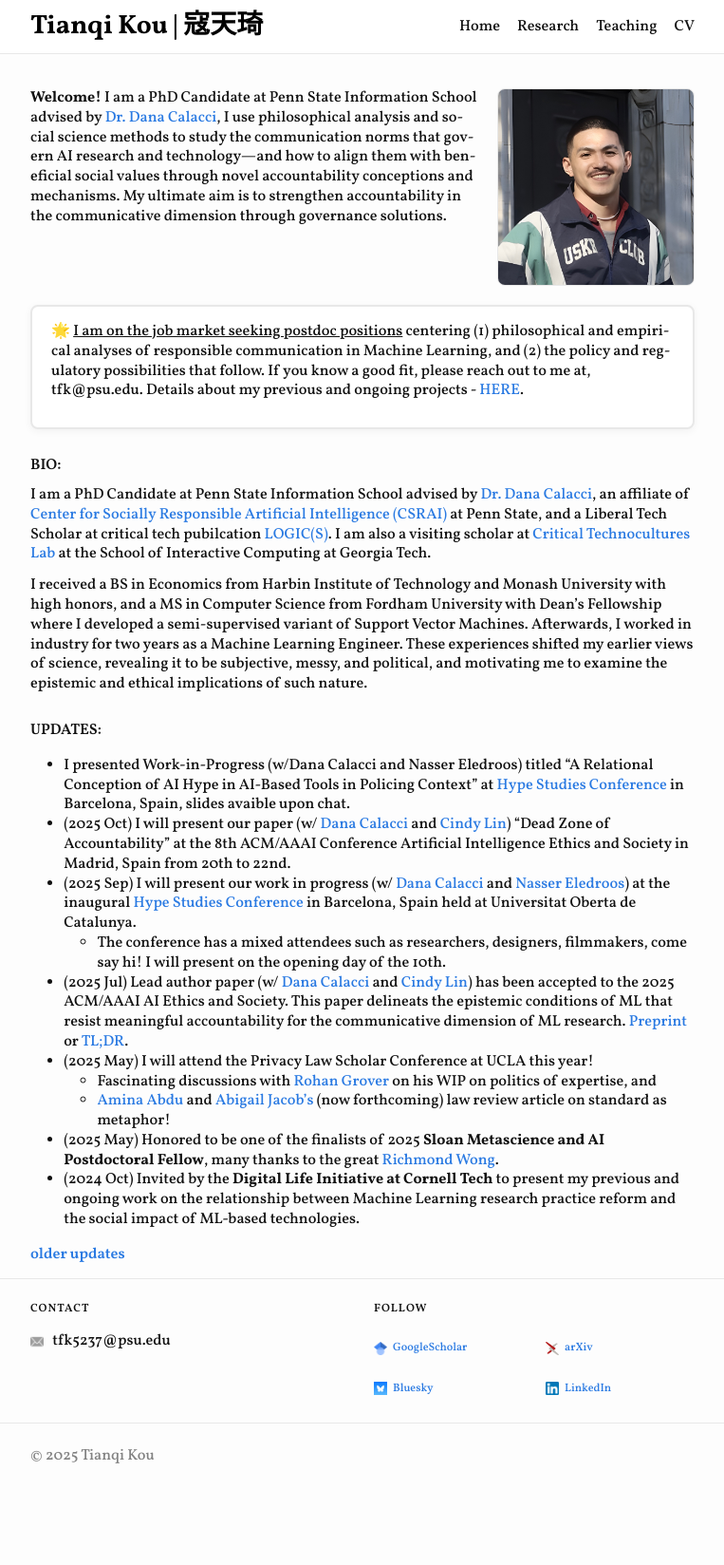
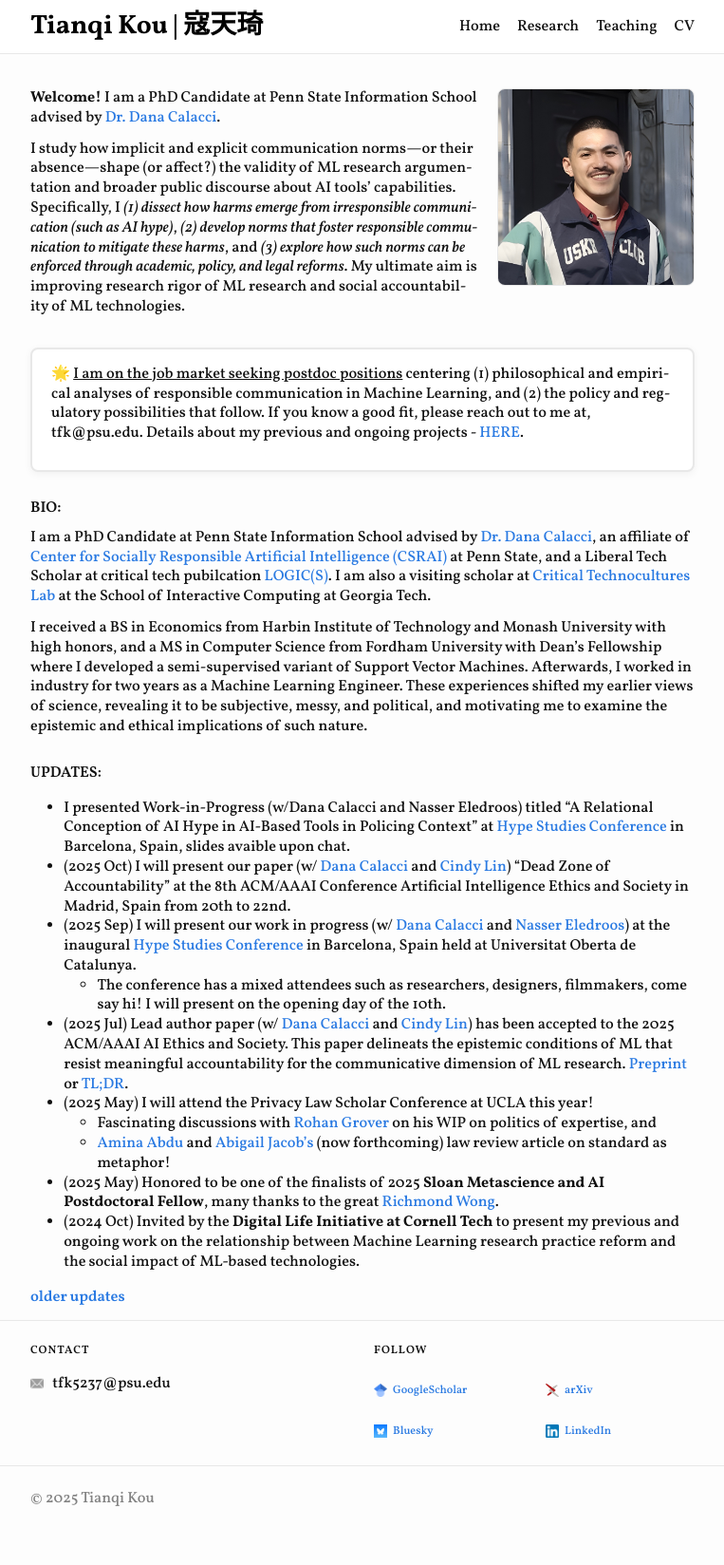
Before and after one commit to koutianqi/koutianqi.github.io, a Jekyll site: the page built from index.markdown, in a window 1280 px wide. Shown: the whole page at 95% size, without its empty margins (258-1021 px from the left). Built offline with Jekyll 4.4.1, drawn with Linux system fonts in a browser that asks for light colours; before the commit the page ends 1604 px from its top, so only the background shows below that.

Commit message:
Update index.markdown

```diff
--- a/index.markdown
+++ b/index.markdown
@@ -7,7 +7,9 @@ title: "Tianqi Kou"
   <div class="intro-copy" markdown="1">
 
 
-**Welcome!** I am a PhD Candidate at Penn State Information School advised by [Dr. Dana Calacci](https://www.dcalacci.net), I use philosophical analysis and social science methods to study the communication norms that govern AI research and technology—and how to align them with beneficial social values through novel accountability conceptions and mechanisms. My ultimate aim is to strengthen accountability in the communicative dimension through governance solutions.
+**Welcome!** I am a PhD Candidate at Penn State Information School advised by [Dr. Dana Calacci](https://www.dcalacci.net).
+
+I study how implicit and explicit communication norms—or their absence—shape (or affect?) the validity of ML research argumentation and broader public discourse about AI tools’ capabilities. Specifically, I _(1) dissect how harms emerge from irresponsible communication (such as AI hype)_, _(2) develop norms that foster responsible communication to mitigate these harms_, and _(3) explore how such norms can be enforced through academic, policy, and legal reforms_. My ultimate aim is improving research rigor of ML research and social accountability of ML technologies.
 
   </div>
   <img class="headshot" src="{{ "/assets/img/headshot_crop.jpg" | relative_url }}" alt="Headshot" />
```
